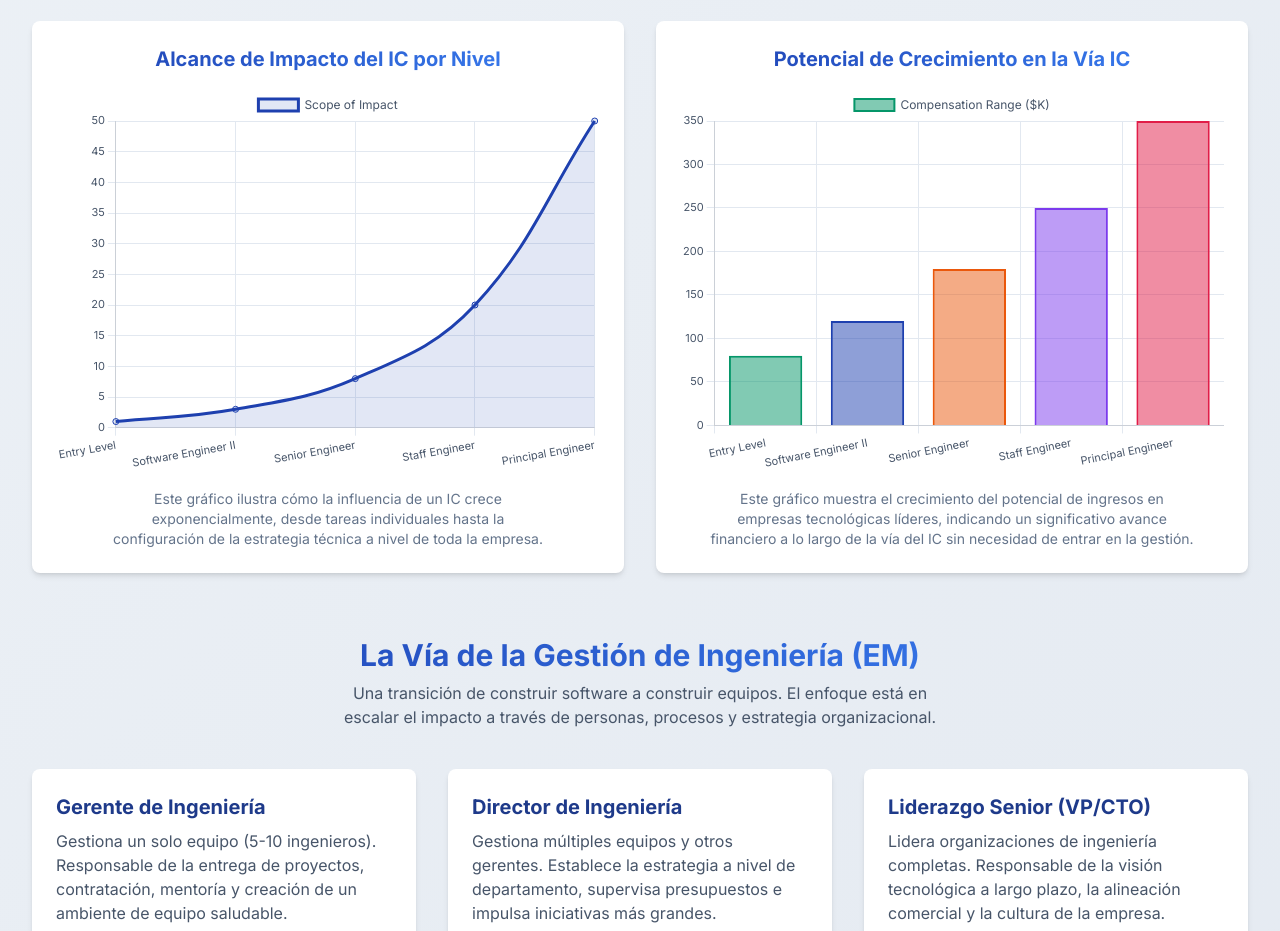
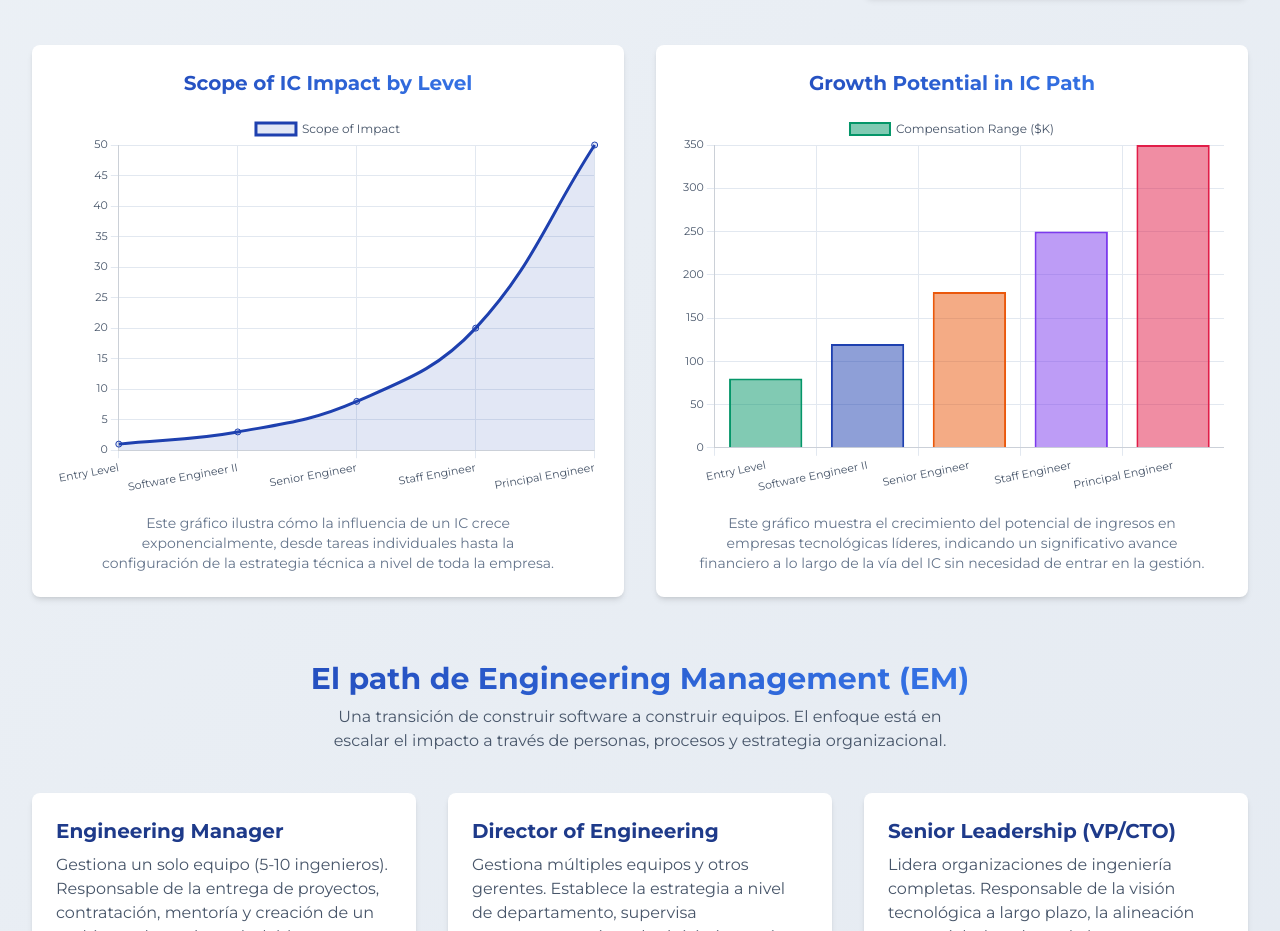
Before and after one commit to Quantium/secp, a website: page index.html in a window 1280 px wide. Shown: the part 1869-2800 px from the top of the page. Drawn offline with nearby package versions, Linux system fonts and the light colour scheme.

Commit message:
Fixing canvas

```diff
--- a/index.html
+++ b/index.html
@@ -8,10 +8,10 @@
     <script src="https://cdn.jsdelivr.net/npm/chart.js"></script>
     <link rel="preconnect" href="https://fonts.googleapis.com">
     <link rel="preconnect" href="https://fonts.gstatic.com" crossorigin>
-    <link href="https://fonts.googleapis.com/css2?family=Inter:wght@400;500;600;700;800&display=swap" rel="stylesheet">
+    <link href="https://fonts.googleapis.com/css2?family=Montserrat:wght@400;500;600;700;800&display=swap" rel="stylesheet">
     <style>
         body {
-            font-family: 'Inter', sans-serif;
+            font-family: 'Montserrat', sans-serif;
             background: linear-gradient(135deg, #f0f4f8 0%, #e2e8f0 100%);
             min-height: 100vh;
         }
@@ -204,7 +204,7 @@
     <div class="container mx-auto p-4 md:p-8">
         <header class="text-center mb-12 relative">
             <h1 class="text-4xl md:text-5xl font-extrabold section-title mb-2 text-balance">Explorando las Trayectorias Profesionales de la Ingeniería de Software</h1>
-            <p class="text-lg md:text-xl text-slate-600 max-w-3xl mx-auto text-balance">Una infografía que detalla el modelo de carrera de doble vía, desde roles iniciales hasta el liderazgo estratégico, con un enfoque en el crecimiento y el impacto en mercados diversos.</p>
+            <p class="text-lg md:text-xl text-slate-600 max-w-3xl mx-auto text-balance">Una infografía que detalla el modelo two-way career path, desde roles iniciales hasta el liderazgo estratégico, con un enfoque en el crecimiento y el impacto en mercados diversos.</p>
             <button id="themeToggle" class="absolute top-0 right-0 p-2 rounded-full bg-slate-200 dark:bg-slate-700 text-slate-800 dark:text-slate-200 focus:outline-none focus:ring-2 focus:ring-blue-500">
                 <span id="themeIcon" class="text-xl">🌙</span> <!-- Moon for light, Sun for dark -->
             </button>
@@ -214,15 +214,15 @@
             <section id="dual-track" class="mb-16">
                 <div class="text-center mb-10">
                     <h2 class="text-3xl font-bold section-title">La Carrera Profesional de Doble Vía</h2>
-                    <p class="mt-2 text-slate-600 max-w-2xl mx-auto text-balance">Las empresas tecnológicas modernas estructuran las carreras en dos caminos paralelos: la vía del **Contribuyente Individual (IC)** para la maestría técnica, y la vía del **Gerente de Ingeniería (EM)** para el liderazgo de personas. Esto asegura que la experiencia técnica profunda sea valorada y recompensada a la par de la gestión, ofreciendo caminos para un crecimiento significativo en ambos roles, como se observa en marcos de ingeniería globales.</p>
+                    <p class="mt-2 text-slate-600 max-w-2xl mx-auto text-balance">Las empresas tecnológicas modernas estructuran las carreras en dos caminos paralelos: la vía del **Individual Contributor (IC)** para la maestría técnica, y la vía del **Engineering Manager (EM)** para el liderazgo de personas. Esto asegura que la experiencia técnica profunda sea valorada y recompensada a la par de la gestión, ofreciendo caminos para un crecimiento significativo en ambos roles, como se observa en marcos de ingeniería globales.</p>
                 </div>
                 <div class="grid grid-cols-1 md:grid-cols-2 gap-8">
                     <div class="bg-white rounded-lg shadow-md p-6 border-l-4 border-blue-500">
-                        <h3 class="text-2xl font-bold mb-3 flow-node-title">💻 Contribuyente Individual (IC)</h3>
+                        <h3 class="text-2xl font-bold mb-3 flow-node-title">💻 Individual Contributor (IC)</h3>
                         <p class="flow-node-text">Este camino es para ingenieros que desean mantenerse prácticos y resolver desafíos técnicos complejos. El crecimiento se mide por el creciente alcance e impacto de sus contribuciones técnicas, desde una sola característica hasta sistemas a nivel de toda la empresa.</p>
                     </div>
                     <div class="bg-white rounded-lg shadow-md p-6 border-l-4 border-teal-500">
-                        <h3 class="text-2xl font-bold mb-3" style="color: #0D9488;">🤝 Gerente de Ingeniería (EM)</h3>
+                        <h3 class="text-2xl font-bold mb-3" style="color: #0D9488;">🤝 Engineering Manager (EM)</h3>
                         <p class="flow-node-text">Este camino es para quienes se destacan en el liderazgo de personas y procesos. El éxito se mide por el rendimiento, el crecimiento y la alineación del equipo con los objetivos comerciales. El enfoque cambia de escribir código a construir y habilitar equipos de alto rendimiento.</p>
                     </div>
                 </div>
@@ -231,7 +231,7 @@
             <section id="full-career-ladder-canvas" class="mb-16">
                 <div class="text-center mb-10">
                     <h2 class="text-3xl font-bold section-title">Escalera Profesional Completa</h2>
-                    <p class="mt-2 text-slate-600 max-w-2xl mx-auto text-balance">Una representación visual de los niveles típicos en las vías de Individual Contributor y Gestión, destacando la progresión y los puntos de bifurcación.</p>
+                    <p class="mt-2 text-slate-600 max-w-2xl mx-auto text-balance">Una representación visual de los niveles típicos en las vías de Individual Contributor y Engineering Management, destacando la progresión y los puntos de bifurcación.</p>
                 </div>
                 <div class="flex justify-center mb-8">
                     <canvas id="careerLadderCanvas" width="800" height="450"></canvas>
@@ -240,7 +240,7 @@
 
             <section id="ic-path" class="mb-16">
                  <div class="text-center mb-10">
-                    <h2 class="text-3xl font-bold section-title">La Vía del Contribuyente Individual (IC)</h2>
+                    <h2 class="text-3xl font-bold section-title">La Vía del Individual Contributor (IC)</h2>
                     <p class="mt-2 text-slate-600 max-w-2xl mx-auto text-balance">Un viaje de profundización en la experiencia técnica y expansión de la influencia, donde el valor cambia de la producción personal al impacto estratégico que aprovecha el trabajo de muchos.</p>
                 </div>
 
@@ -265,14 +265,14 @@
                 </div>
                  <div class="grid grid-cols-1 md:grid-cols-2 gap-8 mt-12">
                     <div class="bg-white rounded-lg shadow-md p-6">
-                        <h3 class="text-xl font-bold text-center mb-4 section-title">Alcance de Impacto del IC por Nivel</h3>
+                        <h3 class="text-xl font-bold text-center mb-4 section-title">Scope of IC Impact by Level</h3>
                         <div class="chart-container h-80 md:h-96">
                             <canvas id="icScopeChart"></canvas>
                         </div>
                          <p class="text-center mt-4 text-sm text-slate-500 text-balance">Este gráfico ilustra cómo la influencia de un IC crece exponencialmente, desde tareas individuales hasta la configuración de la estrategia técnica a nivel de toda la empresa.</p>
                     </div>
                     <div class="bg-white rounded-lg shadow-md p-6">
-                        <h3 class="text-xl font-bold text-center mb-4 section-title">Potencial de Crecimiento en la Vía IC</h3>
+                        <h3 class="text-xl font-bold text-center mb-4 section-title">Growth Potential in IC Path</h3>
                         <div class="chart-container h-80 md:h-96">
                             <canvas id="icCompensationChart"></canvas>
                         </div>
@@ -283,25 +283,25 @@
 
             <section id="em-path" class="mb-16">
                 <div class="text-center mb-10">
-                    <h2 class="text-3xl font-bold section-title">La Vía de la Gestión de Ingeniería (EM)</h2>
+                    <h2 class="text-3xl font-bold section-title">El path de Engineering Management (EM)</h2>
                     <p class="mt-2 text-slate-600 max-w-2xl mx-auto text-balance">Una transición de construir software a construir equipos. El enfoque está en escalar el impacto a través de personas, procesos y estrategia organizacional.</p>
                 </div>
                 <div class="grid grid-cols-1 md:grid-cols-2 lg:grid-cols-3 gap-8">
                     <div class="bg-white rounded-lg shadow-md p-6">
-                         <h3 class="text-xl font-bold flow-node-title mb-2">Gerente de Ingeniería</h3>
+                         <h3 class="text-xl font-bold flow-node-title mb-2">Engineering Manager</h3>
                          <p class="flow-node-text">Gestiona un solo equipo (5-10 ingenieros). Responsable de la entrega de proyectos, contratación, mentoría y creación de un ambiente de equipo saludable.</p>
                     </div>
                      <div class="bg-white rounded-lg shadow-md p-6">
-                         <h3 class="text-xl font-bold flow-node-title mb-2">Director de Ingeniería</h3>
+                         <h3 class="text-xl font-bold flow-node-title mb-2">Director of Engineering</h3>
                          <p class="flow-node-text">Gestiona múltiples equipos y otros gerentes. Establece la estrategia a nivel de departamento, supervisa presupuestos e impulsa iniciativas más grandes.</p>
                     </div>
                      <div class="bg-white rounded-lg shadow-md p-6 md:col-span-2 lg:col-span-1">
-                         <h3 class="text-xl font-bold flow-node-title mb-2">Liderazgo Senior (VP/CTO)</h3>
+                         <h3 class="text-xl font-bold flow-node-title mb-2">Senior Leadership (VP/CTO)</h3>
                          <p class="flow-node-text">Lidera organizaciones de ingeniería completas. Responsable de la visión tecnológica a largo plazo, la alineación comercial y la cultura de la empresa.</p>
                     </div>
                 </div>
                 <div class="bg-white rounded-lg shadow-md p-6 mt-12">
-                     <h3 class="text-xl font-bold text-center mb-4 section-title">El Cambio de Mentalidad del Gerente</h3>
+                     <h3 class="text-xl font-bold text-center mb-4 section-title">The Manager Mindset Shift</h3>
                      <p class="text-center text-slate-600 mb-6 max-w-2xl mx-auto text-balance">La transición más crítica es medir el éxito no por las contribuciones de código personales, sino por los logros colectivos y el crecimiento del equipo.</p>
                      <div class="chart-container mx-auto" style="height: 320px;">
                         <canvas id="managerMindsetChart"></canvas>
@@ -318,7 +318,7 @@
                 <div class="bg-white rounded-lg shadow-md p-8">
                     <div class="grid grid-cols-1 md:grid-cols-2 gap-8">
                         <div>
-                            <h4 class="text-lg font-semibold flow-node-title mb-2">Sigue la Vía del IC si...</h4>
+                            <h4 class="text-lg font-semibold flow-node-title mb-2">Follow the IC Path if...</h4>
                             <ul class="list-disc list-inside space-y-2 flow-node-text">
                                 <li>Encuentras profunda satisfacción en resolver problemas técnicos complejos.</li>
                                 <li>Prefieres autonomía en tu trabajo diario.</li>
@@ -327,7 +327,7 @@
                             </ul>
                         </div>
                         <div>
-                            <h4 class="text-lg font-semibold flow-node-title mb-2">Sigue la Vía del EM si...</h4>
+                            <h4 class="text-lg font-semibold flow-node-title mb-2">Follow the EM Path if...</h4>
                             <ul class="list-disc list-inside space-y-2 flow-node-text">
                                 <li>Te apasiona ayudar a otros a crecer y tener éxito.</li>
                                 <li>Disfrutas pensando en estrategia, procesos y el panorama general.</li>
@@ -463,7 +463,7 @@
                         labels: {
                             color: document.documentElement.classList.contains('dark') ? '#e2e8f0' : '#475569',
                             font: {
-                                family: 'Inter, sans-serif',
+                                family: 'Montserrat, sans-serif',
                                 size: 12
                             }
                         }
@@ -475,12 +475,12 @@
                         borderColor: document.documentElement.classList.contains('dark') ? '#475569' : '#e2e8f0',
                         borderWidth: 1,
                         titleFont: {
-                            family: 'Inter, sans-serif',
+                            family: 'Montserrat, sans-serif',
                             size: 14,
                             weight: 'bold'
                         },
                         bodyFont: {
-                            family: 'Inter, sans-serif',
+                            family: 'Montserrat, sans-serif',
                             size: 12
                         }
                     }
@@ -490,7 +490,7 @@
                         ticks: {
                             color: document.documentElement.classList.contains('dark') ? '#e2e8f0' : '#475569',
                             font: {
-                                family: 'Inter, sans-serif',
+                                family: 'Montserrat, sans-serif',
                                 size: 11
                             }
                         },
@@ -502,7 +502,7 @@
                         ticks: {
                             color: document.documentElement.classList.contains('dark') ? '#e2e8f0' : '#475569',
                             font: {
-                                family: 'Inter, sans-serif',
+                                family: 'Montserrat, sans-serif',
                                 size: 11
                             }
                         },
@@ -635,7 +635,7 @@
                                 stepSize: 20,
                                 color: document.documentElement.classList.contains('dark') ? '#e2e8f0' : '#475569',
                                 font: {
-                                    family: 'Inter, sans-serif',
+                                    family: 'Montserrat, sans-serif',
                                     size: 10
                                 }
                             },
@@ -645,7 +645,7 @@
                             pointLabels: {
                                 color: document.documentElement.classList.contains('dark') ? '#e2e8f0' : '#475569',
                                 font: {
-                                    family: 'Inter, sans-serif',
+                                    family: 'Montserrat, sans-serif',
                                     size: 11
                                 }
                             }
@@ -731,7 +731,7 @@
             ctx.fillStyle = activePalette.cardBg; // Canvas background
             ctx.fillRect(0, 0, canvas.width, canvas.height);
 
-            ctx.font = `${14 * (canvas.width / 800)}px Inter`; // Responsive font size
+            ctx.font = `${14 * (canvas.width / 800)}px Montserrat`; // Responsive font size
             ctx.textBaseline = 'middle';
             ctx.textAlign = 'center';
 
@@ -739,22 +739,22 @@
             const scaleY = canvas.height / 450;
 
             const icLadder = [
-                { text: 'Interno', color: activePalette.emerald, x: 100, y: 380 },
-                { text: 'Ingeniero de Software', color: activePalette.primary, x: 180, y: 340 },
-                { text: 'Ingeniero de Software II', color: activePalette.orange, x: 260, y: 300 },
-                { text: 'Ingeniero de Software Sr.', color: activePalette.violet, x: 340, y: 260 },
-                { text: 'Ingeniero de Software Staff', color: activePalette.sky, x: 420, y: 220 },
-                { text: 'Ingeniero Principal', color: activePalette.rose, x: 500, y: 180 }
+                { text: 'Intern', color: activePalette.emerald, x: 100, y: 380 },
+                { text: 'Software Engineer', color: activePalette.primary, x: 180, y: 330 },
+                { text: 'Software Engineer II', color: activePalette.orange, x: 260, y: 280 },
+                { text: 'Senior Software Engineer', color: activePalette.violet, x: 340, y: 230 },
+                { text: 'Staff Software Engineer', color: activePalette.sky, x: 420, y: 180 },
+                { text: 'Principal Engineer', color: activePalette.rose, x: 500, y: 130 }
             ];
 
             const emLadder = [
-                { text: 'Gerente de Ingeniería', color: activePalette.violet, x: 550, y: 260 },
-                { text: 'Gerente de Ingeniería Senior', color: activePalette.amber, x: 650, y: 220 },
-                { text: 'Director', color: activePalette.fuchsia, x: 750, y: 180 }
+                { text: 'Engineering Manager', color: activePalette.violet, x: 550, y: 230 },
+                { text: 'Senior Engineering Manager', color: activePalette.amber, x: 650, y: 180 },
+                { text: 'Director of Engineering', color: activePalette.fuchsia, x: 750, y: 130 }
             ];
 
             const rectWidth = 150 * scaleX;
-            const rectHeight = 35 * scaleY;
+            const rectHeight = 50 * scaleY;
             const borderRadius = 5 * Math.min(scaleX, scaleY);
 
             // Draw IC Ladder
@@ -768,7 +768,7 @@
                 ctx.fill();
 
                 ctx.fillStyle = 'white';
-                ctx.fillText(step.text, x, y);
+                drawWrappedText(ctx, step.text, x, y, rectWidth - 10 * scaleX);
             });
 
             // Draw EM Ladder
@@ -782,11 +782,11 @@
                 ctx.fill();
 
                 ctx.fillStyle = 'white';
-                ctx.fillText(step.text, x, y);
+                drawWrappedText(ctx, step.text, x, y, rectWidth - 10 * scaleX);
             });
 
             // Draw connecting arrow from IC to EM
-            const srSWE = icLadder[3]; // Sr. Software Engineer
+            const srSWE = icLadder[3]; // Senior Software Engineer
             const engManager = emLadder[0]; // Engineering Manager
 
             ctx.beginPath();
@@ -825,11 +825,11 @@
             // Add labels for "IC Ladder" and "Full career ladder"
             ctx.fillStyle = activePalette.bodyTextColor;
             ctx.textAlign = 'left';
-            ctx.font = `${20 * scaleX}px Inter`;
-            ctx.fillText('Escalera de Contribuyente Individual (IC)', 10 * scaleX, 100 * scaleY);
+            ctx.font = `${20 * scaleX}px Montserrat`;
+            ctx.fillText('Individual Contributor (IC) Ladder', 10 * scaleX, 100 * scaleY);
 
-            ctx.font = `${28 * scaleX}px Inter ExtraBold`;
-            ctx.fillText('Escalera Profesional Completa', 10 * scaleX, 50 * scaleY);
+            ctx.font = `${28 * scaleX}px Montserrat ExtraBold`;
+            ctx.fillText('Complete Professional Ladder', 10 * scaleX, 50 * scaleY);
         }
 
 
```
